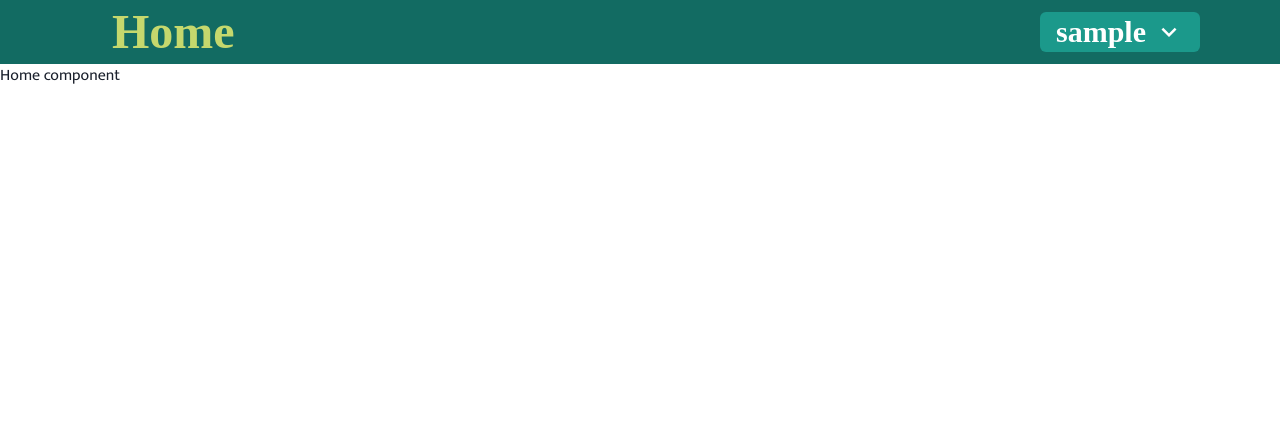
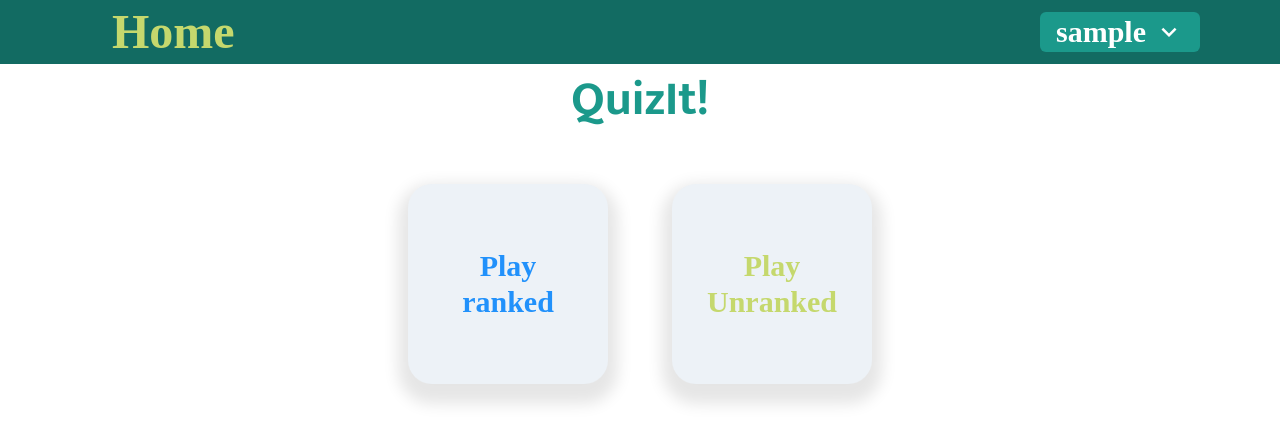
Before and after one commit to petrucioinica/quiz-app-frontend, a React (Create React App) app in the folder quiz-it/: page /home in a window 1280 px wide. Shown: the top 442 px of the page. Built offline with nearby package versions, Linux system fonts and the light colour scheme; sample sign-in values are in the browser's storage; a web font is replaced by a local one.

Commit message:
match queues created

```diff
--- a/quiz-it/src/QITheme.ts
+++ b/quiz-it/src/QITheme.ts
@@ -59,6 +59,9 @@ const colors = {
 
 export const QITheme = extendTheme({
 	colors,
+	config: {
+		defaultTheme: "dark",
+	},
 	fonts: {
 		body: "Mukta, sans-serif",
 		secondary: "Koulen, cursive",
--- /dev/null
+++ b/quiz-it/src/home/QueuePicker.tsx
@@ -0,0 +1,65 @@
+import { Box, Flex, useColorModeValue, Text, Button } from "@chakra-ui/react";
+import React from "react";
+import { QIButton } from "../common/QIButton";
+import { QITheme } from "../QITheme";
+import { QueueType } from "./types";
+
+interface QueuePickerProps {
+	setQueue: (val: QueueType) => void;
+}
+
+export const QueuePicker: React.FC<QueuePickerProps> = ({ setQueue }) => {
+	const { colors } = QITheme;
+	const bgColor = useColorModeValue("gray.100", "black");
+	const border = useColorModeValue("", `2px solid ${colors.gray[500]}`);
+
+	const handleRankedClick = () => {
+		setQueue("ranked");
+	};
+
+	const handleUnrankedClick = () => {
+		setQueue("unranked");
+	};
+
+	return (
+		<Flex
+			justifyContent={"center"}
+			width="100%"
+			maxW="100vw"
+			alignItems={"center"}
+			my={4}
+			direction={["column", "column", "row"]}>
+			<QIButton
+				width="200px"
+				m={8}
+				height="200px"
+				bgColor={bgColor}
+				border={border}
+				borderRadius="24px"
+				boxShadow={"0px 10px 15px 10px rgba(0,0,0,0.1)"}
+				justifyContent={"center"}
+				alignItems="center"
+				onClick={handleRankedClick}>
+				<Text color="alternate.500" fontWeight={"bold"} fontSize="3xl">
+					Play <br /> ranked
+				</Text>
+			</QIButton>
+
+			<QIButton
+				onClick={handleUnrankedClick}
+				width="200px"
+				m={8}
+				height="200px"
+				bgColor={bgColor}
+				border={border}
+				borderRadius="24px"
+				boxShadow={"0px 10px 15px 10px rgba(0,0,0,0.1)"}
+				justifyContent={"center"}
+				alignItems="center">
+				<Text color="secondary.500" fontWeight={"bold"} fontSize="3xl">
+					Play <br /> Unranked
+				</Text>
+			</QIButton>
+		</Flex>
+	);
+};
--- /dev/null
+++ b/quiz-it/src/home/RankedQueue.tsx
@@ -0,0 +1,88 @@
+import {
+	Box,
+	Flex,
+	Text,
+	useColorModeValue,
+	useInterval,
+} from "@chakra-ui/react";
+import React, { useState } from "react";
+import { QIButton } from "../common/QIButton";
+import { QITheme } from "../QITheme";
+import { QueueType } from "./types";
+
+export interface QueueProps {
+	setQueue: (val: QueueType) => void;
+}
+
+export const RankedQueue: React.FC<QueueProps> = ({ setQueue }) => {
+	const { colors } = QITheme;
+	const bgColor = useColorModeValue("gray.100", "black");
+	const border = useColorModeValue("", `2px solid ${colors.gray[500]}`);
+	const [timeElapsed, setTimeElapsed] = useState<number>(0);
+	useInterval(() => {
+		setTimeElapsed(timeElapsed + 1);
+	}, 1000);
+
+	const formatTimeElasped = () => {
+		let minutes = Math.floor(timeElapsed / 10).toString();
+		if (minutes.length < 2) {
+			minutes = "0" + minutes;
+		}
+
+		let seconds = (timeElapsed % 60).toString();
+		if (seconds.length < 2) {
+			seconds = "0" + seconds;
+		}
+		return minutes + " : " + seconds;
+	};
+
+	const handleCancelClick = () => {
+		setQueue("none");
+	};
+
+	return (
+		<Flex
+			justifyContent={"center"}
+			width="100%"
+			maxW="100vw"
+			alignItems={"center"}
+			my={4}
+			direction="column">
+			<Flex
+				direction="column"
+				p={4}
+				width={["100%", "100%", "500px"]}
+				mx={8}
+				bgColor={bgColor}
+				border={border}
+				borderRadius="24px"
+				boxShadow={"0px 10px 15px 10px rgba(0,0,0,0.1)"}>
+				<Flex width="100%" justifyContent={"space-between"}>
+					<Text fontWeight={"bold"} fontSize="3xl">
+						Queued for:
+					</Text>
+					<Text
+						fontWeight={"bold"}
+						fontSize="3xl"
+						color="alternate.500"
+						fontFamily={"secondary"}>
+						RANKED
+					</Text>
+				</Flex>
+
+				<Box my={2}>
+					<Text fontSize="2xl">Time elapsed:</Text>
+					<Text fontSize="2xl">{formatTimeElasped()}</Text>
+				</Box>
+
+				<QIButton
+					variant="solid"
+					colorScheme={"warning"}
+					mt="80px"
+					onClick={handleCancelClick}>
+					CANCEL
+				</QIButton>
+			</Flex>
+		</Flex>
+	);
+};
--- /dev/null
+++ b/quiz-it/src/home/UnrankedQueue.tsx
@@ -0,0 +1,117 @@
+import {
+	Box,
+	Flex,
+	Text,
+	useColorModeValue,
+	useInterval,
+	useToast,
+} from "@chakra-ui/react";
+import React, { useEffect, useState } from "react";
+import { QIButton } from "../common/QIButton";
+import { QITheme } from "../QITheme";
+import { apiClientFactory } from "../utils/apiClient";
+import { QueueProps } from "./RankedQueue";
+
+export const UnrankedQueue: React.FC<QueueProps> = ({ setQueue }) => {
+	const { colors } = QITheme;
+	const bgColor = useColorModeValue("gray.100", "black");
+	const border = useColorModeValue("", `2px solid ${colors.gray[500]}`);
+	const [timeElapsed, setTimeElapsed] = useState<number>(0);
+	const [matchmakingInterval, setMatchmakingInterval] = useState<number | null>(
+		null
+	);
+	const toast = useToast();
+	useInterval(() => {
+		setTimeElapsed(timeElapsed + 1);
+	}, 1000);
+
+	const formatTimeElasped = () => {
+		let minutes = Math.floor(timeElapsed / 10).toString();
+		if (minutes.length < 2) {
+			minutes = "0" + minutes;
+		}
+
+		let seconds = (timeElapsed % 60).toString();
+		if (seconds.length < 2) {
+			seconds = "0" + seconds;
+		}
+		return minutes + " : " + seconds;
+	};
+
+	const handleCancelClick = () => {
+		setQueue("none");
+	};
+
+	const matchmake = async () => {
+		const apiClient = await apiClientFactory();
+
+		await apiClient
+			.get("/api/matchmaking/matchmake")
+			.then((res) => console.log(res.data))
+			.catch((err) =>
+				toast({
+					//@ts-ignore
+					title: err.response.data.error, //@ts-ignore
+					description: err.response.data.message,
+					status: "error",
+					position: "bottom",
+					isClosable: true,
+				})
+			);
+	};
+
+	useEffect(() => {
+		matchmake();
+		setMatchmakingInterval(1333);
+	}, []);
+
+	useInterval(() => {
+		matchmake();
+	}, matchmakingInterval);
+
+	return (
+		<Flex
+			justifyContent={"center"}
+			width="100%"
+			maxW="100vw"
+			alignItems={"center"}
+			my={4}
+			direction="column">
+			<Flex
+				direction="column"
+				p={4}
+				width={["100%", "100%", "500px"]}
+				mx={8}
+				bgColor={bgColor}
+				border={border}
+				borderRadius="24px"
+				boxShadow={"0px 10px 15px 10px rgba(0,0,0,0.1)"}>
+				<Flex width="100%" justifyContent={"space-between"}>
+					<Text fontWeight={"bold"} fontSize="3xl">
+						Queued for:
+					</Text>
+					<Text
+						fontWeight={"bold"}
+						fontSize="3xl"
+						color="secondary.500"
+						fontFamily={"secondary"}>
+						UNRANKED
+					</Text>
+				</Flex>
+
+				<Box my={2}>
+					<Text fontSize="2xl">Time elapsed:</Text>
+					<Text fontSize="2xl">{formatTimeElasped()}</Text>
+				</Box>
+
+				<QIButton
+					variant="solid"
+					colorScheme={"warning"}
+					mt="80px"
+					onClick={handleCancelClick}>
+					CANCEL
+				</QIButton>
+			</Flex>
+		</Flex>
+	);
+};
--- a/quiz-it/src/home/index.tsx
+++ b/quiz-it/src/home/index.tsx
@@ -1,5 +1,24 @@
-import React from "react";
+import { Box, Flex, Text } from "@chakra-ui/react";
+import React, { useState } from "react";
+import { QueuePicker } from "./QueuePicker";
+import { RankedQueue } from "./RankedQueue";
+import { QueueType } from "./types";
+import { UnrankedQueue } from "./UnrankedQueue";
 
 export const Home: React.FC = () => {
-	return <div>Home component</div>;
+	const [currentQueue, setCurrentQueue] = useState<QueueType>("none");
+
+	return (
+		<Box width="100%" fontWeight={"bold"} px={4} textAlign="center">
+			<Text fontSize="5xl" color="primary.500">
+				QuizIt!
+			</Text>
+
+			{currentQueue === "none" && <QueuePicker setQueue={setCurrentQueue} />}
+			{currentQueue === "ranked" && <RankedQueue setQueue={setCurrentQueue} />}
+			{currentQueue === "unranked" && (
+				<UnrankedQueue setQueue={setCurrentQueue} />
+			)}
+		</Box>
+	);
 };
--- /dev/null
+++ b/quiz-it/src/home/types.ts
@@ -0,0 +1 @@
+export type QueueType = "ranked" | "unranked" | "none";
```
